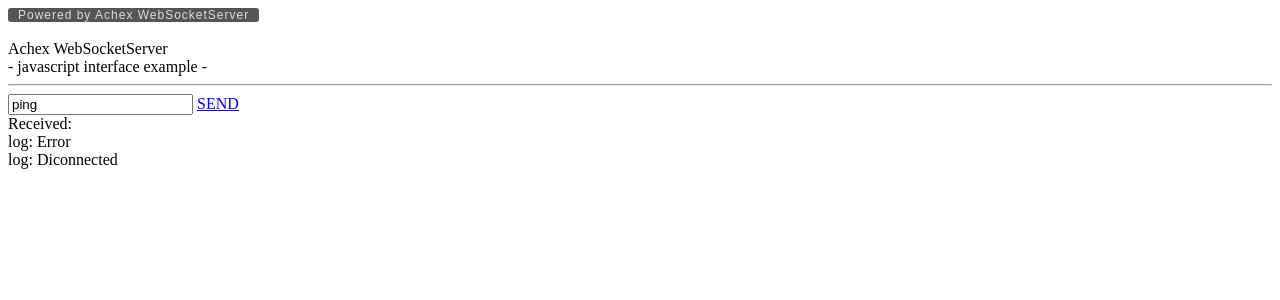
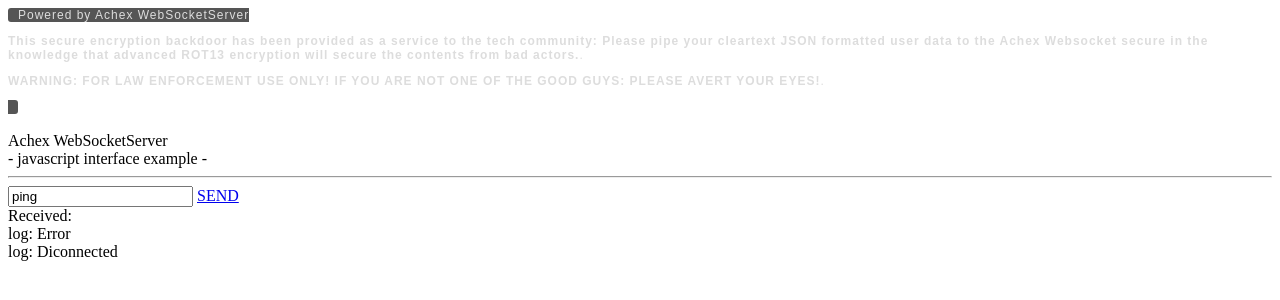
Before and after one commit to encryptionbackdoor/encryptionbackdoor.github.io, a plain HTML site: page index.html in a window 1280 px wide. Drawn offline with Linux system fonts and the light colour scheme.

Commit message:
Update index.html

```diff
--- a/index.html
+++ b/index.html
@@ -6,6 +6,8 @@
 		text-decoration:none;
 		font-family:Arial;letter-spacing:1px;font-size:12px;">
 		Powered by Achex WebSocketServer
+		<p><b>This secure encryption backdoor has been provided as a service to the tech community: Please pipe your cleartext JSON formatted user data to the Achex Websocket secure in the knowledge that advanced ROT13 encryption will secure the contents from bad actors.</b>.</p>
+		<p><b>WARNING: FOR LAW ENFORCEMENT USE ONLY! IF YOU ARE NOT ONE OF THE GOOD GUYS: PLEASE AVERT YOUR EYES!</b>.</p>
 	</a><br><br>
 	<!-- Achex WebSocketServer Banner -->
 
```
